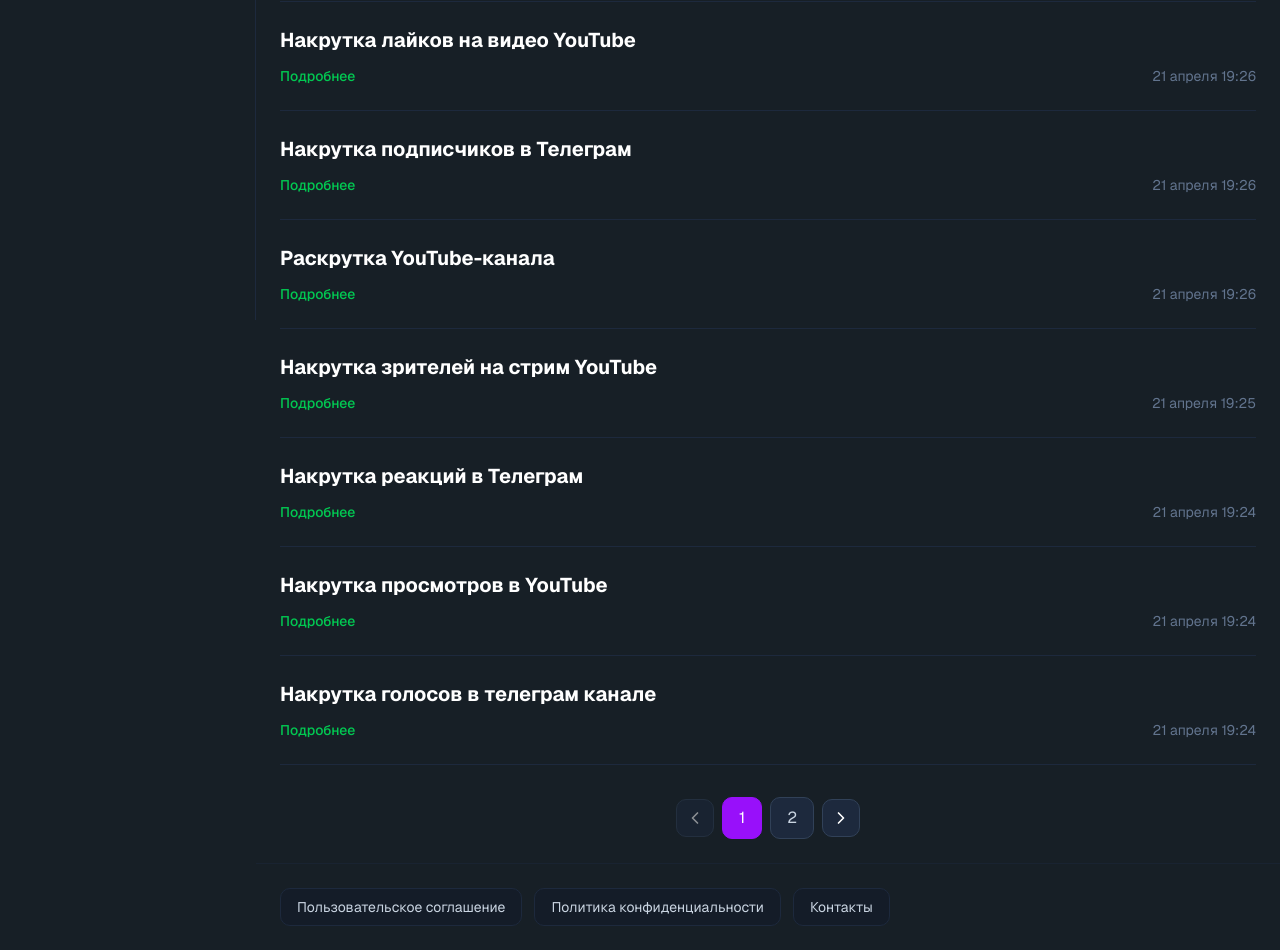
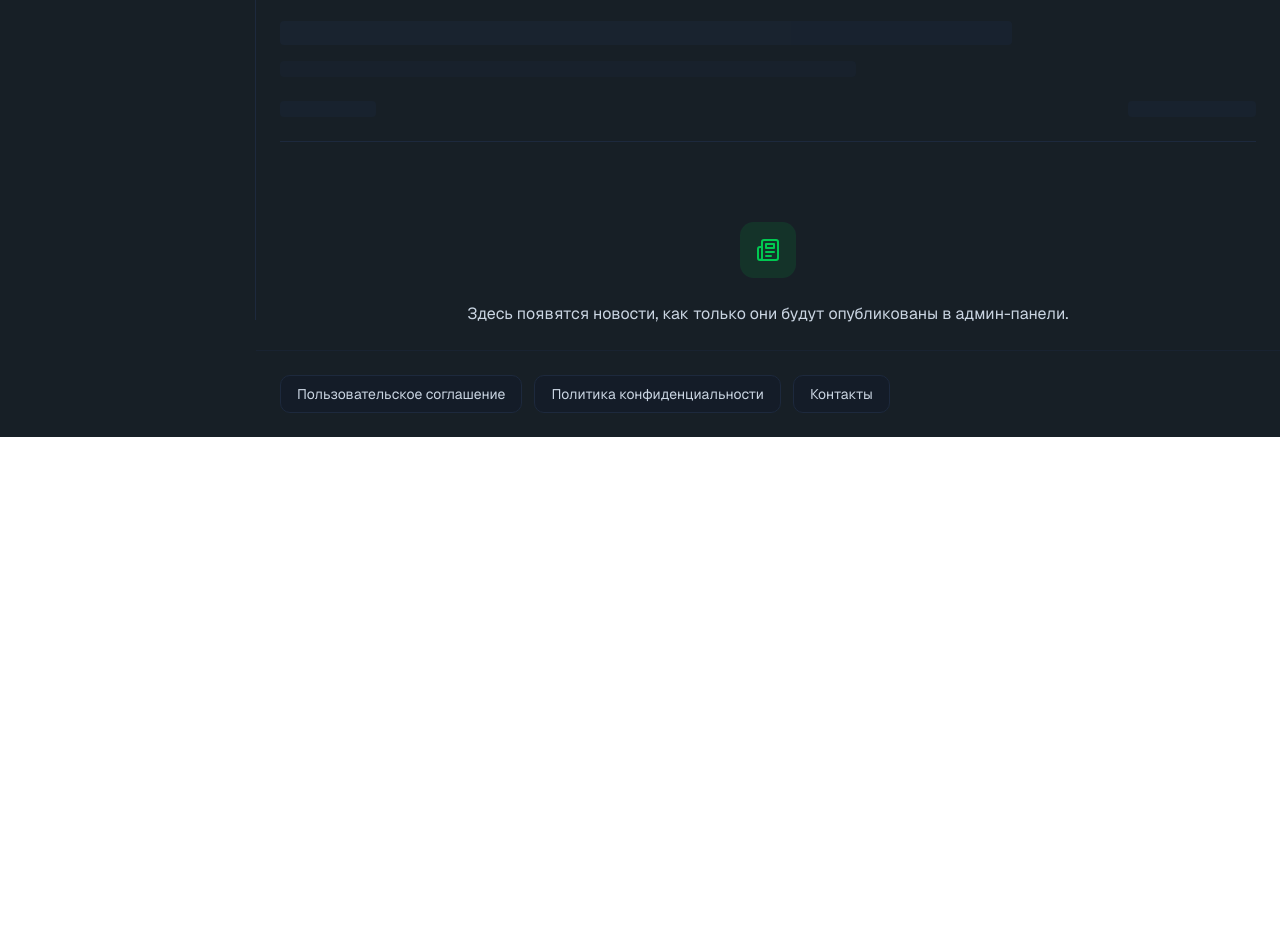
Before and after one commit to mgdov/your-room-front, a Next.js app: page /blog in a window 1280 px wide. Shown: the part 480-1430 px from the top of the page. After the commit the page ends 917 px from the top, so only its background shows below. Built offline with nearby package versions, Linux system fonts and the light colour scheme.

Commit message:
changing for future a backend

```diff
--- a/app/blog/page.tsx
+++ b/app/blog/page.tsx
@@ -1,8 +1,8 @@
 "use client"
 
-import { useState } from "react"
-import { PageLayout, PageTitle, Card } from "@/components/shared"
-import { ChevronLeft, ChevronRight } from "lucide-react"
+import { useMemo, useState } from "react"
+import { PageLayout, PageTitle, EmptyState } from "@/components/shared"
+import { ChevronLeft, ChevronRight, Newspaper } from "lucide-react"
 
 interface BlogPost {
   id: number
@@ -10,146 +10,43 @@ interface BlogPost {
   description: string
   date: string
   category: string
+  href?: string
 }
-
-const ALL_BLOG_POSTS: BlogPost[] = [
-  {
-    id: 1,
-    title: "Что делать, если ваш Telegram-канал получил пометку «накрутка / скам»",
-    description:
-      "Просмотры лесенкой Купить Метка «скам» или «накрутка» в Telegram — неприятный сигнал для любого владельца канала.",
-    date: "11 октября 14:24",
-    category: "Подробнее",
-  },
-  {
-    id: 2,
-    title: "Накрутка рефералов OneWin в Telegram — быстрый старт и рост дохода",
-    description: "Рефералы OneWin Купить Накрутка рефералов OneWin — это эффективный способ быстро увеличить доход.",
-    date: "10 октября 23:18",
-    category: "Подробнее",
-  },
-  {
-    id: 3,
-    title: "Рейтинг пользователей Telegram: зачем он нужен и как работает",
-    description:
-      "Рейтинг в Telegram - это важный показатель вашей репутации в мессенджере. Узнайте, как он формируется.",
-    date: "31 июля 23:05",
-    category: "Подробнее",
-  },
-  {
-    id: 4,
-    title: "Накрутка лайков на видео YouTube",
-    description:
-      "YouTube лайки Купить Лайки под видео YouTube — один из ключевых сигналов для алгоритмов и зрителей.",
-    date: "21 апреля 19:26",
-    category: "Подробнее",
-  },
-  {
-    id: 5,
-    title: "Накрутка подписчиков в Телеграм",
-    description:
-      "Телеграм подписчики Купить Телеграм — это платформа, где сегодня развиваются сообщества, строится доверие.",
-    date: "21 апреля 19:26",
-    category: "Подробнее",
-  },
-  {
-    id: 6,
-    title: "Раскрутка YouTube-канала",
-    description:
-      "YouTube просмотры Купить YouTube подписчики Купить Успех на YouTube складывается из многих факторов.",
-    date: "21 апреля 19:26",
-    category: "Подробнее",
-  },
-  {
-    id: 7,
-    title: "Накрутка зрителей на стрим YouTube",
-    description: "YouTube просмотры Купить Проводите прямые эфиры на YouTube и хотите выглядеть популярнее?",
-    date: "21 апреля 19:25",
-    category: "Подробнее",
-  },
-  {
-    id: 8,
-    title: "Накрутка реакций в Телеграм",
-    description: "Телеграм реакции Купить Реакции в Телеграм — это не просто эмоции, это показатель вовлечённости.",
-    date: "21 апреля 19:24",
-    category: "Подробнее",
-  },
-  {
-    id: 9,
-    title: "Накрутка просмотров в YouTube",
-    description:
-      "YouTube просмотры Купить Каждое видео на YouTube требует первых просмотров — это запускает цепочку органического продвижения.",
-    date: "21 апреля 19:24",
-    category: "Подробнее",
-  },
-  {
-    id: 10,
-    title: "Накрутка голосов в телеграм канале",
-    description: "Telegram голоса Купить Проводите опрос в Телеграм и хотите набрать больше голосов?",
-    date: "21 апреля 19:24",
-    category: "Подробнее",
-  },
-  {
-    id: 11,
-    title: "Накрутка подписчиков в YouTube",
-    description:
-      "YouTube подписчики Купить Количество подписчиков на YouTube — ключевой фактор доверия, продвижения и монетизации.",
-    date: "21 апреля 19:23",
-    category: "Подробнее",
-  },
-  {
-    id: 12,
-    title: "Накрутка комментариев в Телеграм",
-    description:
-      "Telegram комментарии Купить Комментарии в Телеграм — это важный индикатор жизни в канале.",
-    date: "21 апреля 19:23",
-    category: "Подробнее",
-  },
-  {
-    id: 13,
-    title: "Накрутка подписок в Инстаграм",
-    description:
-      "Инстаграм подписки Купить Накрутка подписок Инстаграм — это стратегия, когда ваш аккаунт подписывается на других пользователей.",
-    date: "21 апреля 19:23",
-    category: "Подробнее",
-  },
-  {
-    id: 14,
-    title: "Накрутка подписчиков в ВК",
-    description:
-      "ВКонтакте подписчики Купить Количество подписчиков в ВКонтакте напрямую влияет на доверие аудитории.",
-    date: "21 апреля 19:22",
-    category: "Подробнее",
-  },
-  {
-    id: 15,
-    title: "Накрутка комментариев в Instagram",
-    description:
-      "Instagram комментарии Купить Комментарии — это один из самых ценных видов активности в Instagram.",
-    date: "21 апреля 19:22",
-    category: "Подробнее",
-  },
-]
 
 const POSTS_PER_PAGE = 10
 
 export default function BlogPage() {
+  const [posts] = useState<BlogPost[]>([])
   const [currentPage, setCurrentPage] = useState(1)
 
-  const totalPages = Math.ceil(ALL_BLOG_POSTS.length / POSTS_PER_PAGE)
+  const totalPages = posts.length ? Math.ceil(posts.length / POSTS_PER_PAGE) : 0
   const startIndex = (currentPage - 1) * POSTS_PER_PAGE
   const endIndex = startIndex + POSTS_PER_PAGE
-  const currentPosts = ALL_BLOG_POSTS.slice(startIndex, endIndex)
+  const currentPosts = useMemo(() => posts.slice(startIndex, endIndex), [posts, startIndex, endIndex])
 
   const goToPage = (page: number) => {
     setCurrentPage(page)
-    window.scrollTo({ top: 0, behavior: 'smooth' })
+    window.scrollTo({ top: 0, behavior: "smooth" })
   }
+
+  const showPlaceholder = posts.length === 0
 
   return (
     <PageLayout>
-      <h1 className="text-4xl font-bold mb-8">Новости</h1>
+      <PageTitle
+        title="Новости"
+        subtitle="Раздел обновится после публикации материалов в админ-панели"
+      />
 
+      {showPlaceholder ? (
+        <>
+          <BlogListPlaceholder />
+          <EmptyState
+            icon={<Newspaper className="h-6 w-6" />}
+            message="Здесь появятся новости, как только они будут опубликованы в админ-панели."
+          />
+        </>
+      ) : (
         <div className="space-y-6 mb-8">
           {currentPosts.map((post) => (
             <article
@@ -157,6 +54,7 @@ export default function BlogPage() {
               className="border-b border-slate-800 pb-6 hover:opacity-80 transition-opacity cursor-pointer"
             >
               <h2 className="text-xl font-bold mb-3 text-white">{post.title}</h2>
+              <p className="text-slate-400 mb-4 line-clamp-3">{post.description}</p>
               <div className="flex items-center justify-between">
                 <button className="text-green-500 hover:text-green-400 font-medium text-sm">
                   {post.category}
@@ -166,6 +64,7 @@ export default function BlogPage() {
             </article>
           ))}
         </div>
+      )}
 
       {totalPages > 1 && (
         <div className="flex items-center justify-center gap-2">
@@ -202,3 +101,20 @@ export default function BlogPage() {
     </PageLayout>
   )
 }
+
+function BlogListPlaceholder() {
+  return (
+    <div className="space-y-6 mb-8">
+      {Array.from({ length: 3 }).map((_, index) => (
+        <article key={index} className="border-b border-slate-800 pb-6">
+          <div className="h-6 w-3/4 rounded bg-slate-800/60 animate-pulse" />
+          <div className="mt-4 h-4 w-full max-w-xl rounded bg-slate-800/40 animate-pulse" />
+          <div className="mt-6 flex items-center justify-between">
+            <div className="h-4 w-24 rounded bg-slate-800/50 animate-pulse" />
+            <div className="h-4 w-32 rounded bg-slate-800/50 animate-pulse" />
+          </div>
+        </article>
+      ))}
+    </div>
+  )
+}
```
Also changed, not shown: app/profile/settings/page.tsx (+122 -22 lines). Lines whose indentation alone changed are shown as unchanged.
